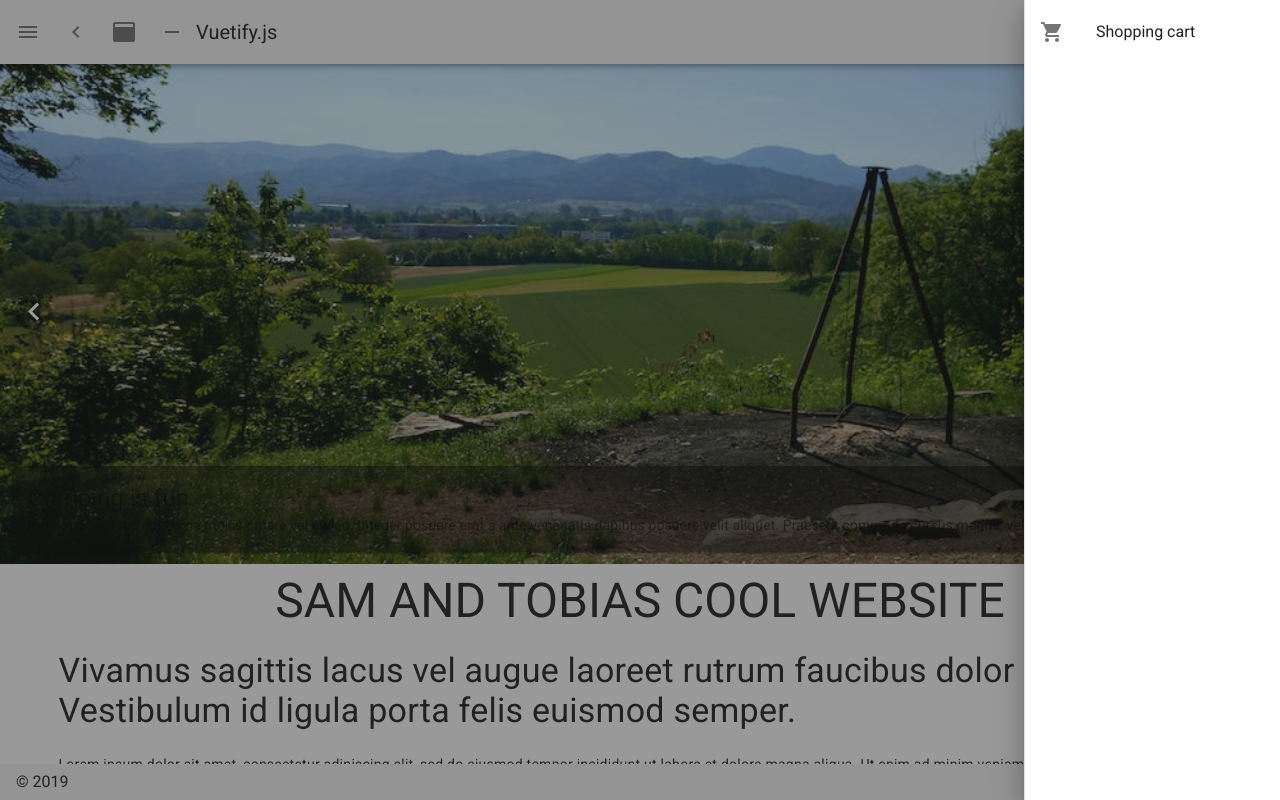
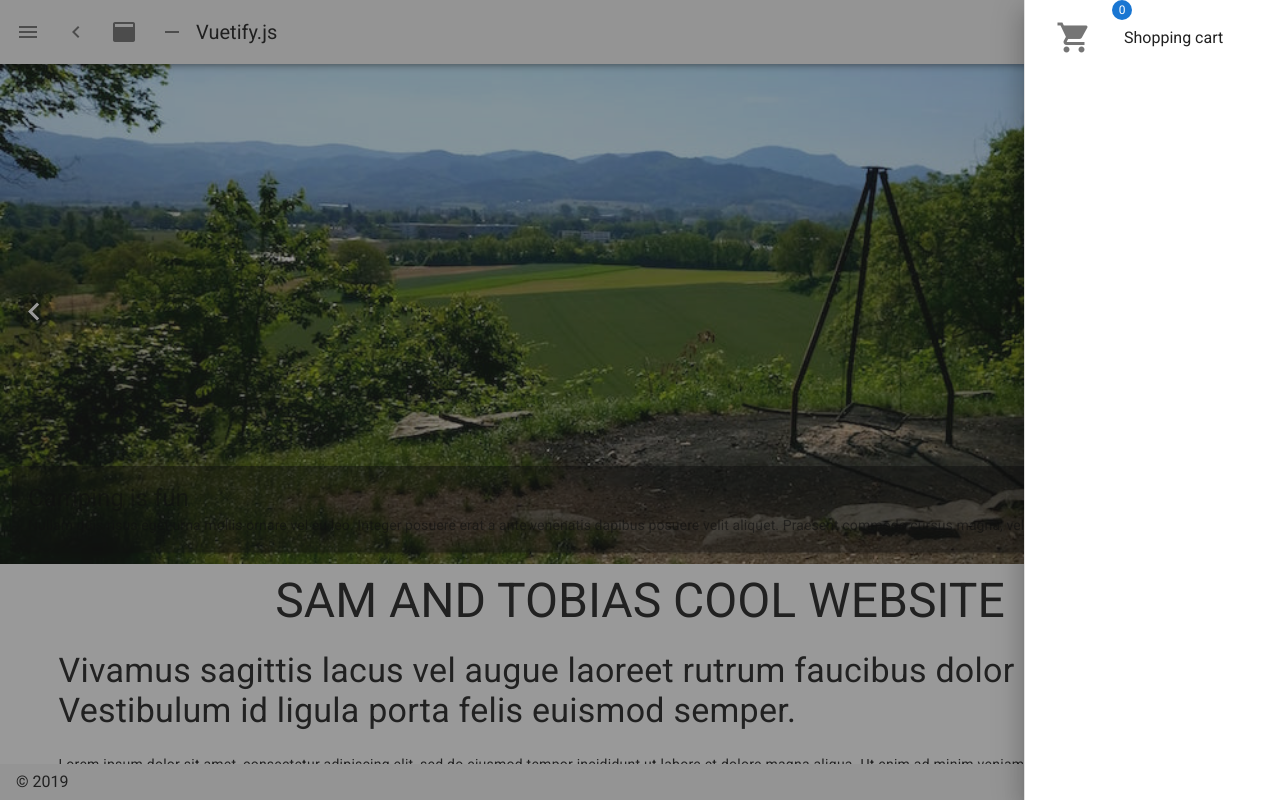
Before and after one commit to goldenfaeron/MyNuxtApp, a Nuxt app: page / in a window 1280 px wide. Both pictures are taken after a click on the button 1252 px from the left and 32 px from the top of the page. Shown: the top 800 px of the page. Built offline with nearby package versions, Linux system fonts and the light colour scheme.

Commit message:
no message

```diff
--- a/layouts/default.vue
+++ b/layouts/default.vue
@@ -32,12 +32,21 @@
 		<v-content>
 			<nuxt />
 		</v-content>
-		<v-navigation-drawer v-model="rightDrawer" :right="right" temporary fixed>
+		<v-navigation-drawer v-model="rightDrawer" right temporary fixed>
 			<v-list>
 				<v-list-item @click.native="right = !right">
+				    <v-badge overlap>
+      					<template v-slot:badge>
+        					<span>{{$store.state.cart.length}}</span>
+      					</template>
+
 					<v-list-item-action>
-						<v-icon light>mdi-cart</v-icon>
+							<v-btn icon>
+							<v-icon class="mdi-dark mdi-36px">mdi-cart</v-icon>
+						</v-btn>
 					</v-list-item-action>
+
+				    </v-badge>
 					<v-list-item-title>Shopping cart</v-list-item-title>
 				</v-list-item>
 				<v-layout column space>
@@ -46,10 +55,12 @@
 						<v-card-title primary-title>
 							<div>
 								<h3 class="headline mb-0">{{item.title}}</h3>
-								<br />
 							</div>
 						</v-card-title>
 						<v-img aspect-ratio="1" max-height="500" :src="webRoot + item.image.path"></v-img>
+						<v-card-actions>
+						<!--<v-btn color="white" @click="deleteFromCart(item)" text>Delete</v-btn>-->
+						</v-card-actions>
 					</v-card>
 				</v-flex>
 				</v-layout>
--- a/pages/photoShop.vue
+++ b/pages/photoShop.vue
@@ -1,6 +1,5 @@
 <template>
 	<div>
-		{{$store.state.cart}}
 		<v-container grid-list-lg>
 			<div class="display-4">Nice Artworks for sale</div>
 			<v-layout row space>
--- a/store/index.js
+++ b/store/index.js
@@ -2,12 +2,13 @@ import axios from "axios"
 export const state = () => ({
     name: "My name is john",
     cart: [],
-    test: "hello world"
+    test: "hello world",
 })
 
 
 export const mutations = {
 
     addToCart: (state, payload) => (state.cart.push(payload)),
+   /*deleteFromCart: (state, payload) => (state.cart.splice(payload)),*/
 
 }
```
